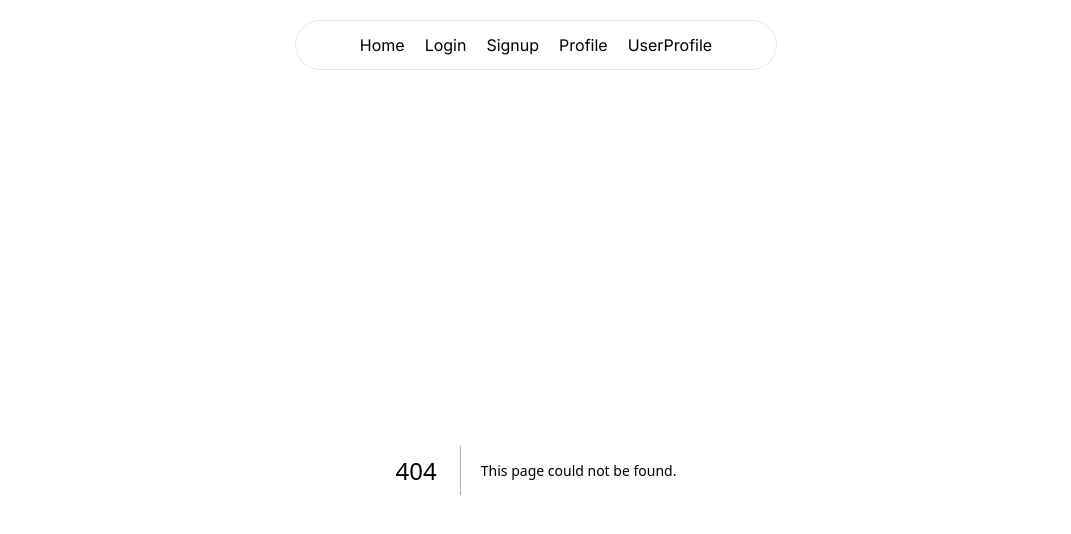
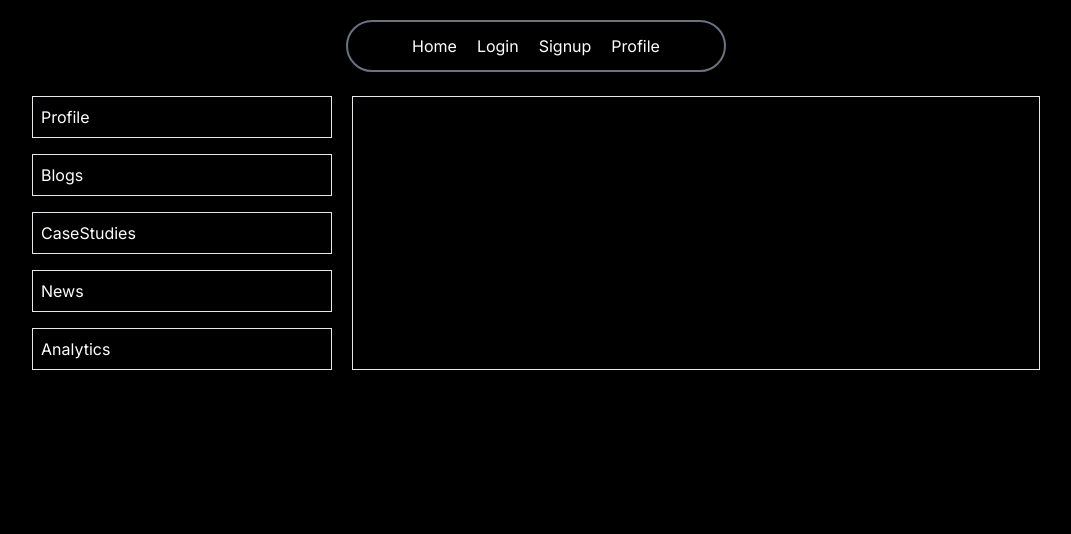
Before and after one commit to vedprakash25/next-ap, a Next.js app: page /user/id in a window 1280 px wide. Before the commit this address had no page. Shown: the top 534 px of the page, without its empty margins (104-1175 px from the left). Built offline with nearby package versions, Linux system fonts and the light colour scheme; no server answers.

Commit message:
tab panel structure

```diff
--- a/src/app/components/navbar.tsx
+++ b/src/app/components/navbar.tsx
@@ -1,14 +1,80 @@
+"use client";
 import Link from "next/link";
-import React from "react";
+import { usePathname } from "next/navigation";
+import React, { useState } from "react";
 
 export default function Navbar() {
+  const [isMenu, setMenu] = useState(false);
+  const pathname = usePathname();
   return (
-    <header className="flex justify-center border w-fit mx-auto rounded-full mt-5 px-16 gap-5 py-3">
-      <Link href="/">Home</Link>
-      <Link href="/login">Login</Link>
-      <Link href="/signup">Signup</Link>
-      <Link href="/profile">Profile</Link>
-      <Link href="/profile/id">UserProfile</Link>
-    </header>
+    <div className="relative">
+      <header className="lg:flex hidden justify-center w-fit mx-auto rounded-full mt-5 px-16 gap-5 py-3 border-2 border-gray-500">
+        <Link href="/" className={pathname === "/" ? "text-red-400" : ""}>
+          Home
+        </Link>
+        <Link
+          className={pathname === "/login" ? "text-red-400" : ""}
+          href="/login"
+        >
+          Login
+        </Link>
+        <Link
+          className={pathname === "/signup" ? "text-red-400" : ""}
+          href="/signup"
+        >
+          Signup
+        </Link>
+        <Link
+          className={pathname === "/user/profile" ? "text-red-400" : ""}
+          href="/user/profile"
+        >
+          Profile
+        </Link>
+      </header>
+      <button
+        onClick={() => (isMenu ? setMenu(false) : setMenu(true))}
+        className="lg:hidden flex justify-center ml-auto mr-6 flex-col gap-2 h-8 mt-2"
+      >
+        <span
+          className={`${
+            isMenu ? "rotate-45" : "-rotate-45"
+          } w-6 h-[2px] bg-white`}
+        />
+        <span
+          className={`${
+            isMenu ? "-rotate-45" : "-rotate-45"
+          } w-6 h-[2px] bg-white`}
+        />
+      </button>
+      <header
+        className={`flex flex-col lg:hidden justify-center mt-8 gap-5 absolute top-0 right-0 text- bg-gradient-to-b via-slate-700 from-black to-black ${
+          isMenu ? "h-fit p-5" : "h-0 px-0"
+        } w-full rounded-xl overflow-hidden`}
+        onClick={() => (isMenu ? setMenu(false) : setMenu(true))}
+      >
+        <Link className={pathname === "/" ? "text-red-400" : ""} href="/">
+          Home
+        </Link>
+        <Link
+          className={pathname === "/login" ? "text-red-400" : ""}
+          href="/login"
+        >
+          Login
+        </Link>
+        <Link
+          className={pathname === "/signup" ? "text-red-400" : ""}
+          href="/signup"
+        >
+          Signup
+        </Link>
+        <Link
+          className={pathname === "/user" ? "text-red-400" : ""}
+          href="/user"
+        >
+          Profile
+        </Link>
+        <Link href="/user/id">UserProfile</Link>
+      </header>
+    </div>
   );
 }
--- a/src/app/login/page.tsx
+++ b/src/app/login/page.tsx
@@ -21,7 +21,7 @@ export default function Login() {
       setLoading(true);
       const res = await axios.post("/api/users/login", user);
       console.log("server response", res.data);
-      router.push("/profile");
+      router.push("/user");
     } catch (error: any) {
       console.log(error.message);
     } finally {
--- a/src/app/page.tsx
+++ b/src/app/page.tsx
@@ -3,8 +3,10 @@ import RootLayout from "./layout";
 
 const Home: React.FC = () => {
   return (
-    <div className="">
-      <h1>App</h1>
+    <div className="flex justify-center h-screen items-center pb-20 px-10">
+      <h1 className="text-3xl">
+        This is next app, trying to find the purpose of itself!
+      </h1>
     </div>
   );
 };
--- a/src/app/profile/[id]/page.tsx
+++ /dev/null
@@ -1,10 +0,0 @@
-export default function UserProfile({ params }: any) {
-  return (
-    <div className="flex justify-center mt-5">
-      <h1 className="text-xl">
-        Profile params id:{" "}
-        <span className="bg-slate-500 px-4">{params.id}</span>
-      </h1>
-    </div>
-  );
-}
--- a/src/app/profile/page.tsx
+++ /dev/null
@@ -1,54 +0,0 @@
-"use client";
-
-import axios from "axios";
-import { useEffect, useState } from "react";
-import { useRouter } from "next/navigation";
-
-interface ProfileType {
-  username: string;
-  email: string;
-  isAdmin: boolean;
-  isVerified: boolean;
-}
-
-export default function Profile() {
-  const [data, setData] = useState<ProfileType | null>();
-  const router = useRouter();
-
-  const handleClick = async () => {
-    await axios.get("/api/users/logout");
-    router.push("/");
-  };
-
-  const getUserDetails = async () => {
-    try {
-      const req: any = await axios.get("/api/users/me");
-      setData(req.data.data);
-      return req.data.data;
-    } catch (error: any) {
-      console.log(error.message);
-    }
-  };
-
-  useEffect(() => {
-    getUserDetails();
-  }, []);
-
-  return (
-    <div className="p-2 mt-4 flex flex-col justify-center">
-      <h1 className="text-2xl text-center">Profile</h1>
-      <div className="mx-auto w-fit p-5">
-        <h1>Name: {data?.username}</h1>
-        <h1>Email: {data?.email}</h1>
-        <h1>Admin: {data?.isAdmin ? "Admin" : "Not Admin"}</h1>
-        <h1>Verified: {data?.isVerified ? "Verified" : "Not Verified"}</h1>
-      </div>
-      <button
-        onClick={handleClick}
-        className="text-white border rounded mt-4 p-2 px-4 mx-auto "
-      >
-        Logout
-      </button>
-    </div>
-  );
-}
--- a/src/app/signup/page.tsx
+++ b/src/app/signup/page.tsx
@@ -1,10 +1,9 @@
 "use client";
-import React, { FormEvent, SyntheticEvent, useEffect, useState } from "react";
+import React, { FormEvent, useEffect, useState } from "react";
 import { useRouter } from "next/navigation";
 import Link from "next/link";
 import toast from "react-hot-toast";
 import axios from "axios";
-import { NextFetchEvent } from "next/server";
 
 export default function Signup() {
   const [user, setUser] = useState({
--- /dev/null
+++ b/src/app/user/[id]/page.tsx
@@ -0,0 +1,140 @@
+"use client";
+
+import axios from "axios";
+import { useEffect, useState } from "react";
+import { useRouter } from "next/navigation";
+import Link from "next/link";
+import { usePathname } from "next/navigation";
+
+interface ProfileType {
+  username: string;
+  email: string;
+  isAdmin: boolean;
+  isVerified: boolean;
+}
+
+export default function Profile({ children }: { children: React.ReactNode }) {
+  const [data, setData] = useState<ProfileType | null>();
+  const router = useRouter();
+  const pathname = usePathname();
+
+  const handleClick = async () => {
+    await axios.get("/api/users/logout");
+    router.push("/");
+  };
+
+  const getUserDetails = async () => {
+    try {
+      const req: any = await axios.get("/api/users/me");
+      setData(req.data.data);
+      return req.data.data;
+    } catch (error: any) {
+      console.log(error.message);
+    }
+  };
+
+  useEffect(() => {
+    getUserDetails();
+  }, []);
+
+  const Profile = (data: any) => {
+    return (
+      <>
+        <h1 className="text-2xl">Profile</h1>
+        <h1>Name: {data?.username}</h1>
+        <h1>Email: {data?.email}</h1>
+        <h1>Admin: {data?.isAdmin ? "Admin" : "Not Admin"}</h1>
+        <h1>Verified: {data?.isVerified ? "Verified" : "Not Verified"}</h1>
+        <button
+          onClick={handleClick}
+          className="text-white border rounded mt-4 p-2 px-4 mx-auto "
+        >
+          Logout
+        </button>
+      </>
+    );
+  };
+  const Blogs = (data: any) => {
+    return (
+      <>
+        <h1 className="text-2xl">Blogs</h1>
+      </>
+    );
+  };
+  const CaseStudies = (data: any) => {
+    return (
+      <>
+        <h1 className="text-2xl">Case Studies</h1>
+      </>
+    );
+  };
+  const News = (data: any) => {
+    return (
+      <>
+        <h1 className="text-2xl">News</h1>
+      </>
+    );
+  };
+  const Analytics = (data: any) => {
+    return (
+      <>
+        <h1 className="text-2xl">Analytics</h1>
+      </>
+    );
+  };
+
+  console.log(pathname);
+
+  const panels = [
+    {
+      path: "/user/profile",
+      component: <Profile data={data} />,
+    },
+    {
+      path: "/user/blogs",
+      component: <Blogs data={data} />,
+    },
+    {
+      path: "/user/case-studies",
+      component: <CaseStudies data={data} />,
+    },
+    {
+      path: "/user/news",
+      component: <News data={data} />,
+    },
+    {
+      path: "/user/analytics",
+      component: <Analytics data={data} />,
+    },
+  ];
+  return (
+    <div className="p-2 mt-4 flex justify-center max-w-screen-lg mx-auto">
+      <div className=" flex-1 flex flex-col gap-4 max-w-xs pr-5">
+        <Link href="/user/profile" className="text-left border p-2">
+          Profile
+        </Link>
+        <Link href="/user/blogs" className="text-left border p-2">
+          Blogs
+        </Link>
+        <Link href="/user/case-studies" className="text-left border p-2">
+          CaseStudies
+        </Link>
+        <Link href="/user/news" className="text-left border p-2">
+          News
+        </Link>
+        <Link href="/user/analytics" className="text-left border p-2">
+          Analytics
+        </Link>
+      </div>
+      <div className="mx-auto w-fit p-5 flex-1 border">
+        {panels.map((item) => {
+          return (
+            <div>
+              {pathname === item.path ? <div>{item.component}</div> : ""}
+            </div>
+          );
+        })}
+      </div>
+    </div>
+  );
+}
```
Also changed, not shown: src/middleware.tsx (+7 -7 lines), 1 other file (tests, documents, lock files or other folders).
